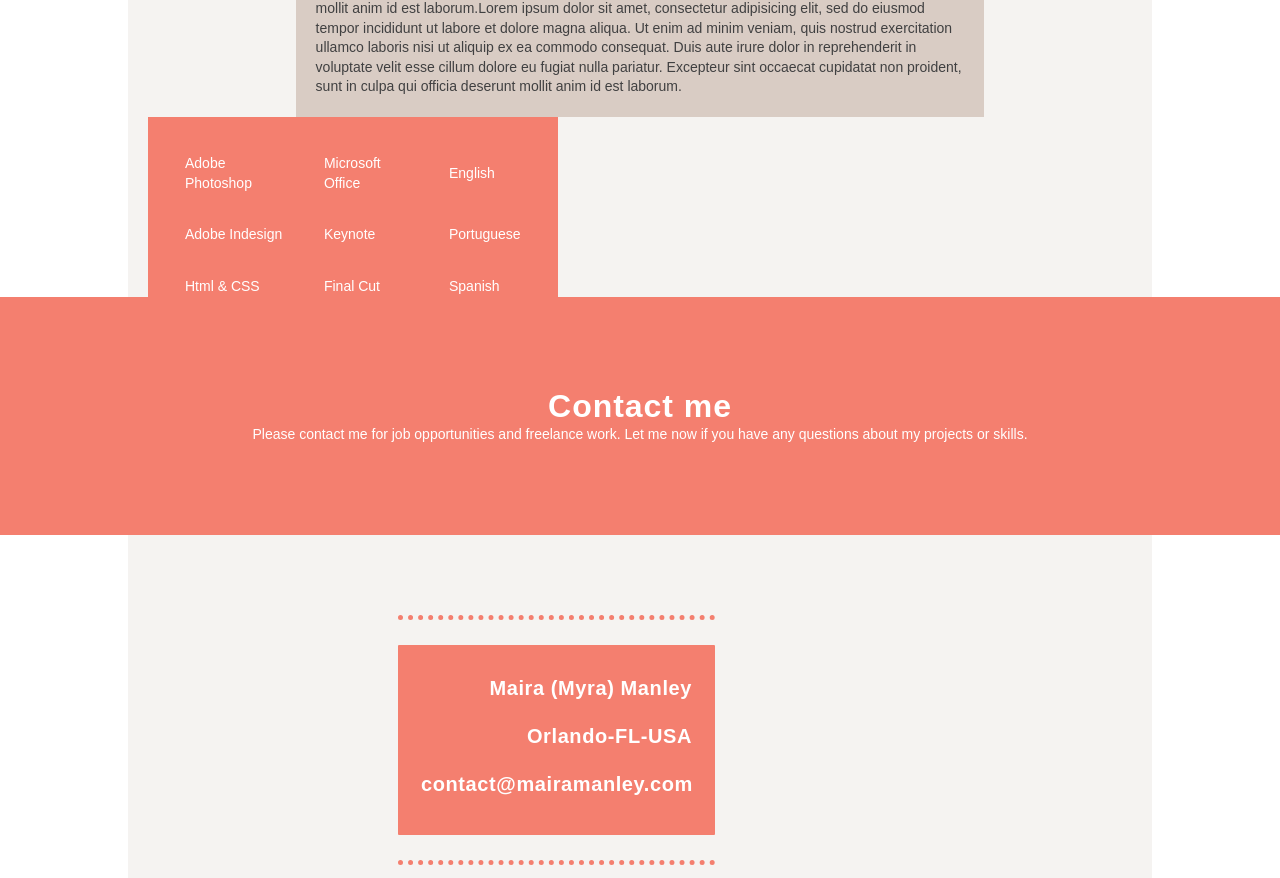
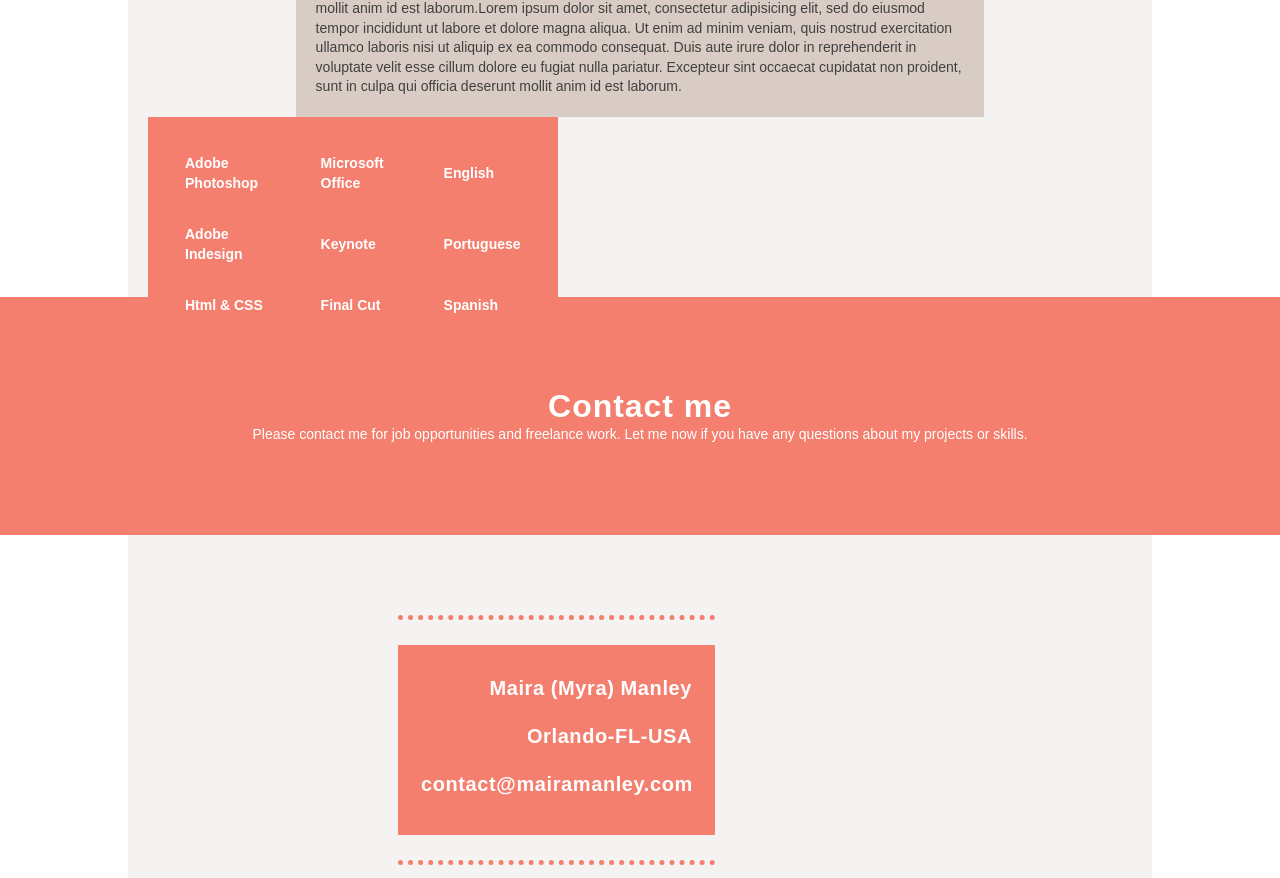
Before and after one commit to mlmanley/p3-lememanley-maira, a plain HTML site: page index.html in a window 1280 px wide. Shown: the part 5618-6496 px from the top of the page. Drawn offline with Linux system fonts and the light colour scheme; a web font is replaced by a local one.

Commit message:
styled skills section

```diff
--- a/css/style.css
+++ b/css/style.css
@@ -190,7 +190,7 @@ About
 }
 
 .skills table td {
-  font: 14px/1.4 "montserrat", sans-serif;
+  font: bold 14px/1.4 "montserrat", sans-serif;
   color: white;
   padding: 15px;
 }
```
